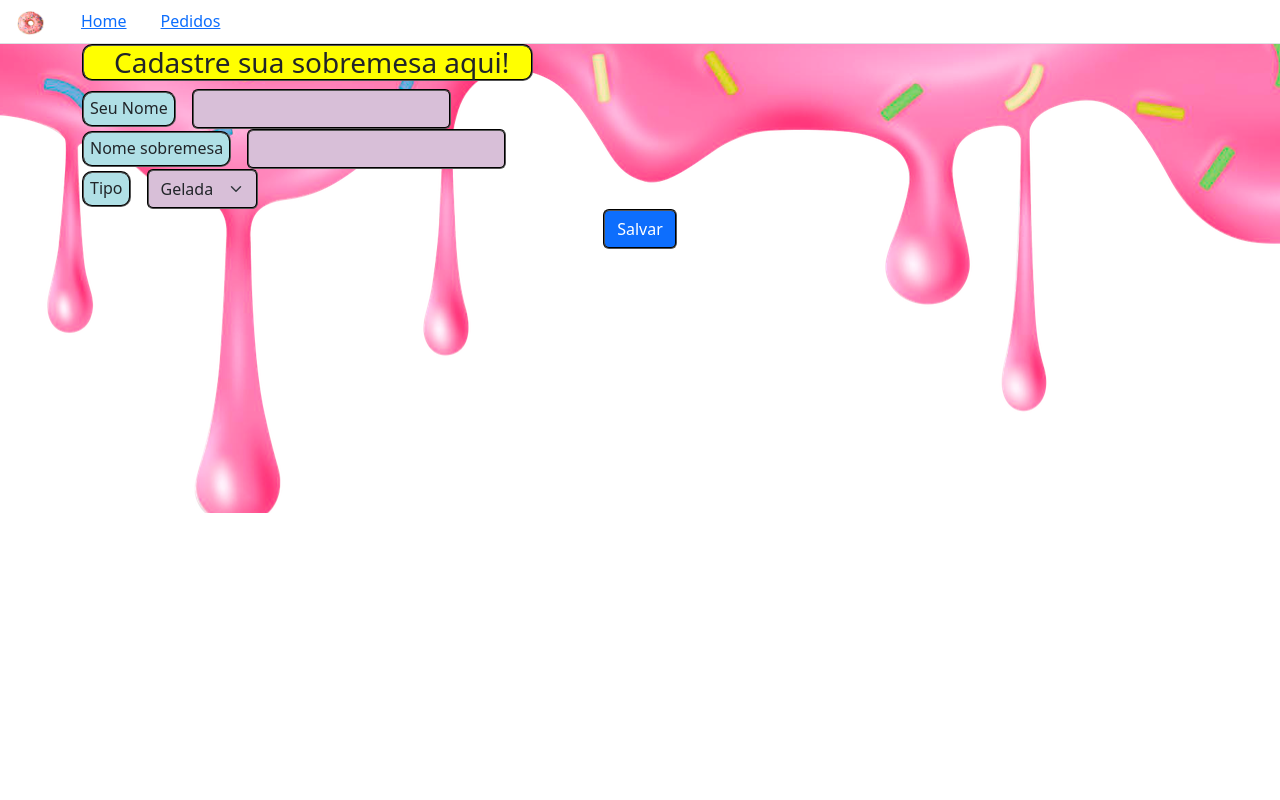
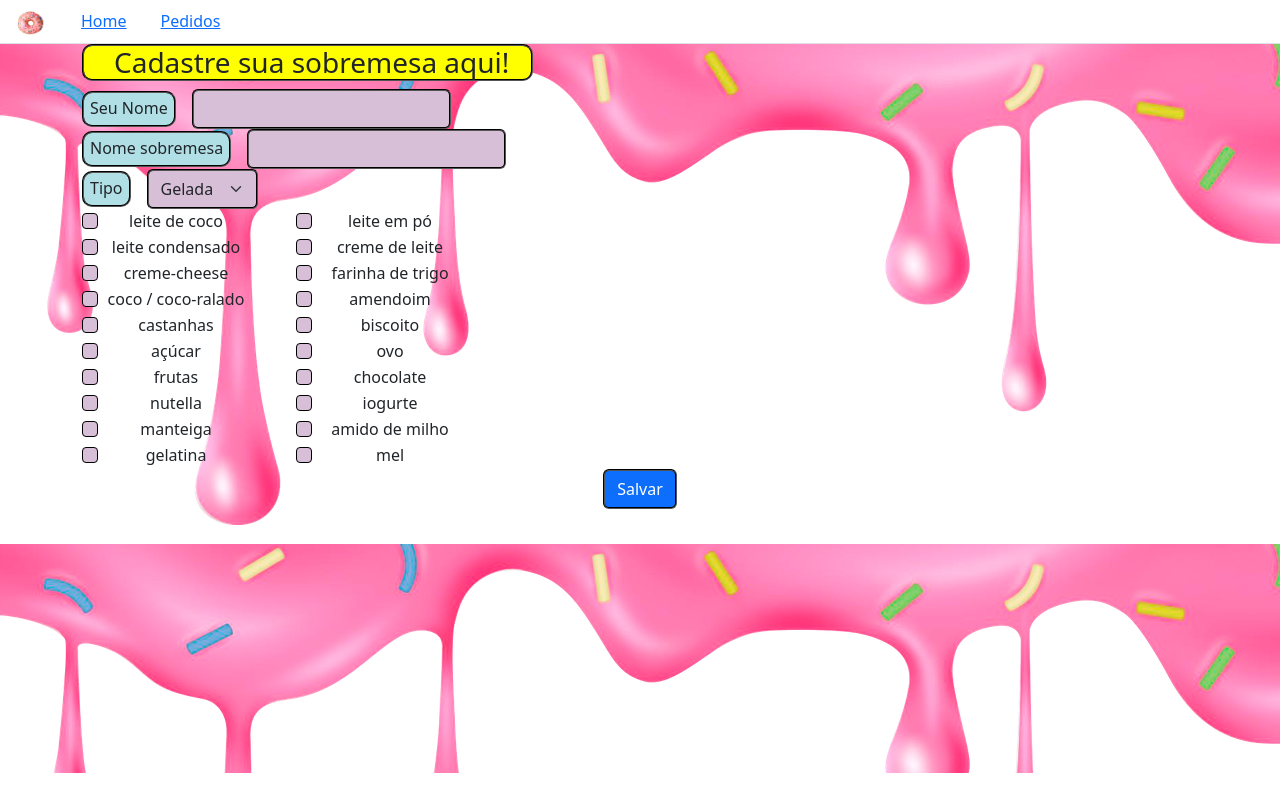
Before and after one commit to Priscyllaamaral/meuProjetoVue, a Vue app: page / in a window 1280 px wide. Built offline with nearby package versions, Linux system fonts and the light colour scheme; data requests are answered from the project's data file.

Commit message:
Update HomeView.vue

```diff
--- a/src/views/HomeView.vue
+++ b/src/views/HomeView.vue
@@ -100,7 +100,7 @@ export default{
               <div  class="checkbox">
 
 
-                <div v-for="op in opcoes.igredientes" :key="op.id" class="form-check " >
+                <div v-for="op in opcoes.ingredientes" :key="op.id" class="form-check " >
                   <input class="form-check-input" type="checkbox">
                   <label class="form-check-label espaco " for="flexCheckDefault">
                     {{ op.tipo }}
```
